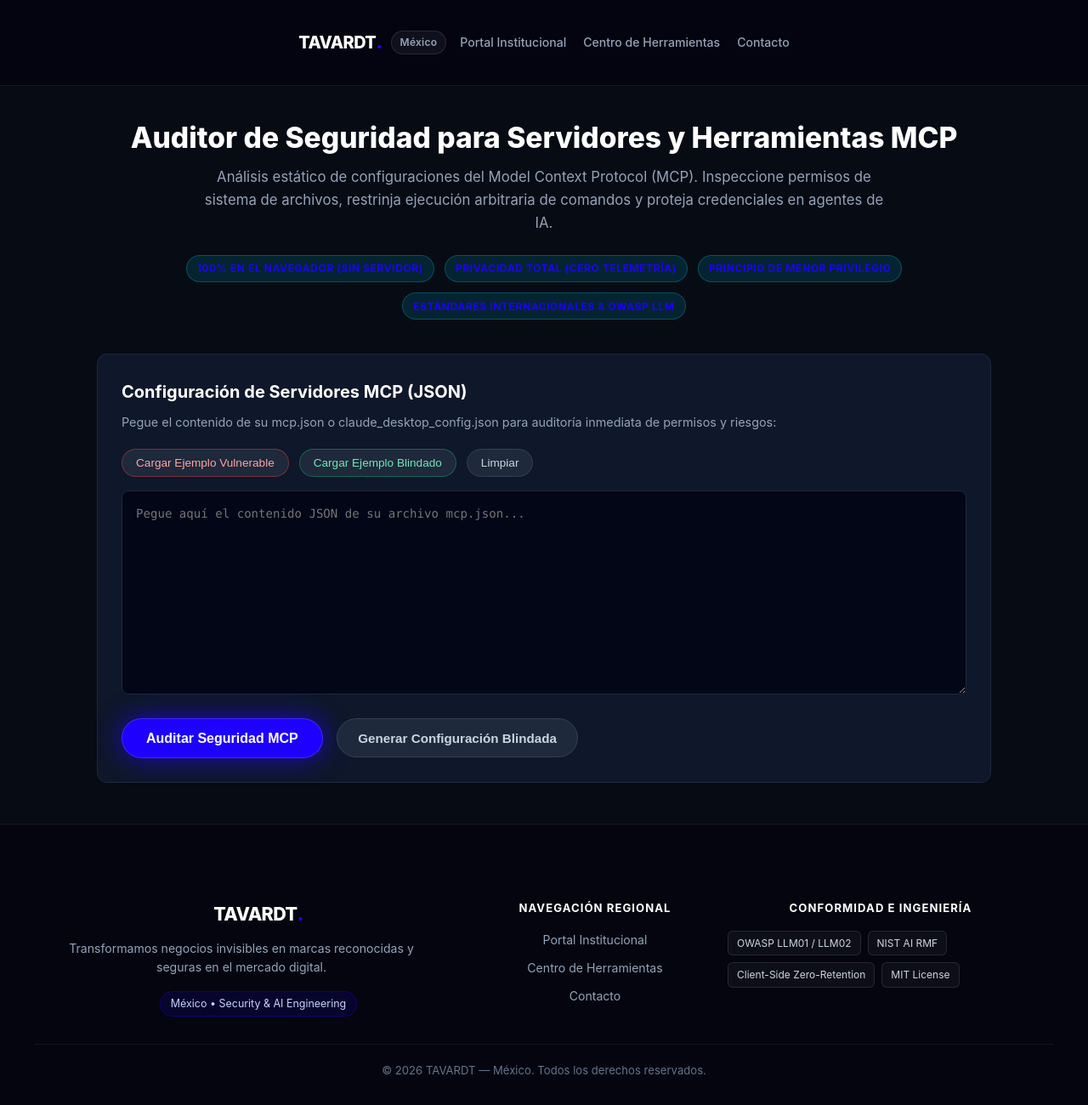
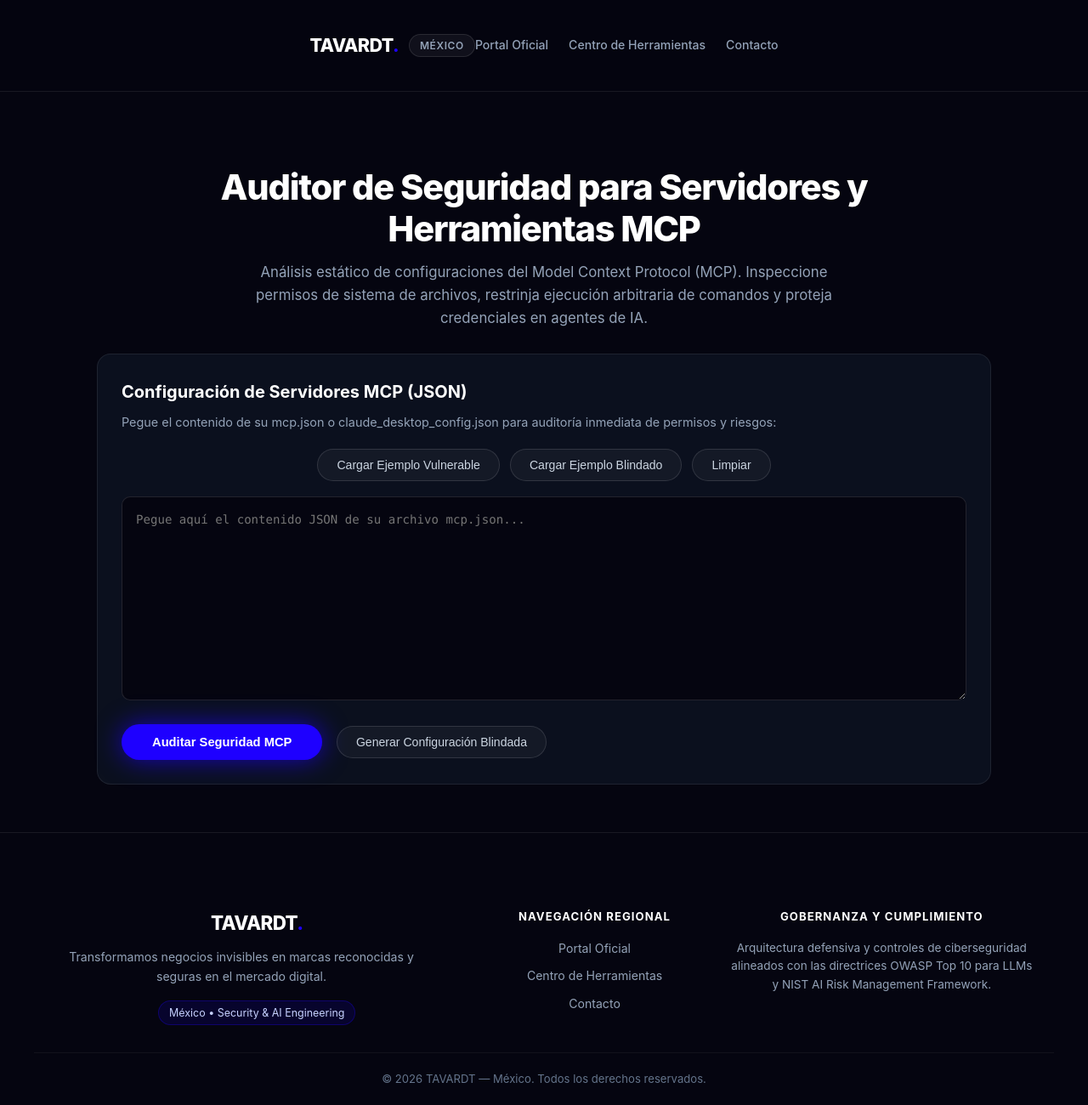
Before and after one commit to TAVARDT-Mexico/mcp-security-auditor-mx, a plain HTML site: page index.html in a window 1280 px wide. Shown: the whole page at 85% size. Drawn offline with Linux system fonts and the light colour scheme.

Commit message:
refactor(pages): apply unified obsidian theme #050510, purge junior badges, center buttons, enforce strict corporate standards

```diff
--- a/index.html
+++ b/index.html
@@ -80,215 +80,300 @@
   </script>
   <style>
 
-/* ==================== TAVARDT BRAND STANDARDIZATION ==================== */
+/* ==========================================================================
+   TAVARDT UNIFIED ENTERPRISE DESIGN SYSTEM (ASTRYX TOKENS)
+   ========================================================================== */
 :root {
-  --tavardt-blue: #1e00ff !important;
-  --tavardt-blue-hover: #1500db !important;
-  --tavardt-blue-glow: 0 0 30px rgba(30, 0, 255, 0.7) !important;
-  --tavardt-blue-glow-lg: 0 0 45px rgba(30, 0, 255, 0.95) !important;
+  --bg: #050510 !important;
+  --bg2: #0b101e !important;
+  --bg3: #111827 !important;
+  --card-bg: #0b101e !important;
+  --surface: #0b101e !important;
+  --surface-card: #0e1526 !important;
+  --surface-elevated: #131d33 !important;
+  --card-border: rgba(255, 255, 255, 0.08) !important;
+  --border: rgba(255, 255, 255, 0.08) !important;
   --accent: #1e00ff !important;
   --accent-hover: #1500db !important;
   --blue: #1e00ff !important;
+  --info: #1e00ff !important;
+  --text: #f8fafc !important;
+  --text-muted: #94a3b8 !important;
+  --text2: #94a3b8 !important;
+  --code-bg: #030712 !important;
+}
+
+html, body {
+  background-color: #050510 !important;
+  color: #f8fafc !important;
+  font-family: -apple-system, BlinkMacSystemFont, "Segoe UI", Roboto, Helvetica, Arial, sans-serif !important;
+  margin: 0 !important;
+  padding: 0 !important;
+  min-height: 100vh !important;
+  -webkit-font-smoothing: antialiased !important;
 }
 
 /* Header */
 .tavardt-header {
-  width: 100%;
-  background: rgba(5, 5, 16, 0.94);
-  backdrop-filter: blur(12px);
-  -webkit-backdrop-filter: blur(12px);
-  border-bottom: 1px solid rgba(255, 255, 255, 0.08);
-  position: sticky;
-  top: 0;
-  z-index: 999;
+  width: 100% !important;
+  background: rgba(5, 5, 16, 0.95) !important;
+  backdrop-filter: blur(16px) !important;
+  -webkit-backdrop-filter: blur(16px) !important;
+  border-bottom: 1px solid rgba(255, 255, 255, 0.08) !important;
+  position: sticky !important;
+  top: 0 !important;
+  z-index: 1000 !important;
 }
 .tavardt-header-inner {
-  max-width: 1200px;
-  margin: 0 auto;
-  padding: 14px 24px;
-  display: flex;
-  justify-content: space-between;
-  align-items: center;
-  gap: 16px;
-  flex-wrap: wrap;
+  max-width: 1200px !important;
+  margin: 0 auto !important;
+  padding: 16px 24px !important;
+  display: flex !important;
+  justify-content: space-between !important;
+  align-items: center !important;
+  box-sizing: border-box !important;
 }
 .tavardt-brand {
-  display: inline-flex;
-  align-items: center;
-  gap: 10px;
-  text-decoration: none;
-  color: #ffffff;
+  display: inline-flex !important;
+  align-items: center !important;
+  gap: 12px !important;
+  text-decoration: none !important;
+  color: #ffffff !important;
 }
 .tavardt-logo-text {
-  font-size: 1.25rem;
-  font-weight: 800;
-  letter-spacing: -0.03em;
-  color: #ffffff;
+  font-size: 1.35rem !important;
+  font-weight: 800 !important;
+  letter-spacing: -0.03em !important;
+  color: #ffffff !important;
 }
 .tavardt-brand-dot {
   color: #1e00ff !important;
-  font-size: 1.4rem;
-  line-height: 1;
 }
 .tavardt-badge-jurisdiction {
-  font-size: 0.75rem;
-  font-weight: 600;
-  color: #94a3b8;
-  padding: 3px 10px;
-  background: rgba(255, 255, 255, 0.05);
-  border: 1px solid rgba(255, 255, 255, 0.1);
-  border-radius: 9999px;
-  letter-spacing: 0.02em;
+  font-size: 0.75rem !important;
+  font-weight: 600 !important;
+  color: #94a3b8 !important;
+  padding: 3px 12px !important;
+  background: rgba(255, 255, 255, 0.05) !important;
+  border: 1px solid rgba(255, 255, 255, 0.1) !important;
+  border-radius: 9999px !important;
+  text-transform: uppercase !important;
+  letter-spacing: 0.05em !important;
 }
 .tavardt-nav {
-  display: flex;
-  align-items: center;
-  gap: 20px;
-  flex-wrap: wrap;
+  display: flex !important;
+  align-items: center !important;
+  gap: 24px !important;
 }
 .tavardt-nav-link {
-  color: #94a3b8;
-  text-decoration: none;
-  font-size: 0.88rem;
-  font-weight: 500;
-  transition: color 0.2s ease;
+  color: #94a3b8 !important;
+  text-decoration: none !important;
+  font-size: 0.88rem !important;
+  font-weight: 500 !important;
+  transition: color 0.2s ease !important;
 }
 .tavardt-nav-link:hover {
-  color: #ffffff;
+  color: #ffffff !important;
 }
 
-/* Centered Button Row */
-.btn-row, .sample-buttons {
+/* Hero Section */
+.tavardt-hero, .hero {
+  max-width: 1000px !important;
+  margin: 0 auto !important;
+  padding: 48px 24px 28px !important;
+  text-align: center !important;
+  box-sizing: border-box !important;
+  background: transparent !important;
+  border: none !important;
+}
+.tavardt-hero h1, .hero h1, h1 {
+  font-size: clamp(1.8rem, 4vw, 2.6rem) !important;
+  font-weight: 800 !important;
+  letter-spacing: -0.03em !important;
+  margin: 0 0 12px 0 !important;
+  color: #ffffff !important;
+  line-height: 1.2 !important;
+}
+.tavardt-hero p, .hero p {
+  font-size: 1.05rem !important;
+  color: #94a3b8 !important;
+  max-width: 720px !important;
+  margin: 0 auto !important;
+  line-height: 1.6 !important;
+}
+
+/* Strict Suppression of Junior Elements */
+.badge-bar, .badges, .hero-badge, .hero img, .hero-img, .cta-grid, .cta-btn.wa, [class*="wa"],  {
+  display: none !important;
+}
+
+/* Containers and Cards */
+.card, .main-card, .panel, .stage-card, .vector-card {
+  background: #0b101e !important;
+  border: 1px solid rgba(255, 255, 255, 0.08) !important;
+  border-radius: 16px !important;
+}
+.container, main, .main-wrap {
+  background: transparent !important;
+  border: none !important;
+  box-shadow: none !important;
+}
+
+/* Textareas & Inputs */
+textarea, input[type="text"] {
+  background: #050510 !important;
+  border: 1px solid rgba(255, 255, 255, 0.12) !important;
+  border-radius: 10px !important;
+  color: #f8fafc !important;
+  font-family: 'Fira Code', Consolas, Monaco, monospace !important;
+}
+textarea:focus, input[type="text"]:focus {
+  border-color: #1e00ff !important;
+  outline: none !important;
+  box-shadow: 0 0 15px rgba(30, 0, 255, 0.3) !important;
+}
+
+/* Button Centering Containers */
+.btn-row, .presets-row, .sample-buttons {
   display: flex !important;
   justify-content: center !important;
   align-items: center !important;
+  gap: 12px !important;
+  margin: 18px 0 !important;
   flex-wrap: wrap !important;
-  gap: 12px !important;
 }
 
-/* Primary Action Buttons */
-.btn-primary, button.btn-primary, .btn-action-main, #btn-generate-blueprint, #btn-audit, .btn-run, #run-audit-btn, .btn-execute, .btn-analyze, .cta-btn.primary, .btn-act, #btn-copy {
+/* PRIMARY BUTTONS: 100% TAVARDT Electric Blue (#1e00ff) */
+.btn-primary, button.btn-primary, .btn-action-main, #btn-generate-blueprint, #btn-audit, .btn-run, #run-audit-btn, .btn-execute, .btn-analyze {
   background: #1e00ff !important;
   color: #ffffff !important;
+  border: none !important;
   border-radius: 9999px !important;
-  border: 1px solid rgba(255, 255, 255, 0.15) !important;
+  font-size: 0.92rem !important;
+  font-weight: 600 !important;
+  padding: 13px 36px !important;
   box-shadow: 0 0 30px rgba(30, 0, 255, 0.7) !important;
-  font-weight: 600 !important;
   cursor: pointer !important;
   transition: all 0.25s cubic-bezier(0.16, 1, 0.3, 1) !important;
+  text-decoration: none !important;
+  display: inline-flex !important;
+  align-items: center !important;
+  justify-content: center !important;
 }
-.btn-primary:hover, button.btn-primary:hover, .btn-action-main:hover, #btn-generate-blueprint:hover, #btn-audit:hover, .btn-run:hover, #run-audit-btn:hover, .btn-execute:hover, .btn-analyze:hover, .cta-btn.primary:hover, .btn-act:hover, #btn-copy:hover {
+.btn-primary:hover, button.btn-primary:hover, .btn-action-main:hover, #btn-generate-blueprint:hover, #btn-audit:hover, .btn-run:hover, #run-audit-btn:hover, .btn-execute:hover, .btn-analyze:hover {
   background: #1500db !important;
   box-shadow: 0 0 45px rgba(30, 0, 255, 0.95) !important;
   transform: translateY(-1px) !important;
 }
 
-/* Secondary & Preset Buttons */
-.btn-secondary, button.btn-secondary, .btn-sample, .btn-preset, button.btn-preset, .btn-action-secondary, .code-tab, .tab-btn, .cta-btn.secondary {
+/* SECONDARY BUTTONS: Clean dark pill */
+.btn-secondary, button.btn-secondary, .btn-sample, .btn-preset, button.btn-preset, .btn-action-secondary, .code-tab, .tab-btn {
+  background: rgba(255, 255, 255, 0.04) !important;
+  border: 1px solid rgba(255, 255, 255, 0.12) !important;
+  color: #cbd5e1 !important;
   border-radius: 9999px !important;
+  font-size: 0.88rem !important;
+  font-weight: 500 !important;
+  padding: 10px 22px !important;
+  cursor: pointer !important;
   transition: all 0.2s ease !important;
 }
-.btn-secondary:hover, button.btn-secondary:hover, .btn-sample:hover, .btn-preset:hover, button.btn-preset:hover, .btn-action-secondary:hover, .cta-btn.secondary:hover {
+.btn-secondary:hover, button.btn-secondary:hover, .btn-sample:hover, .btn-preset:hover, button.btn-preset:hover, .btn-action-secondary:hover {
   border-color: #1e00ff !important;
   color: #ffffff !important;
+  background: rgba(30, 0, 255, 0.08) !important;
 }
 
-/* Tabs Active */
-.code-tab.active, .tab-btn.active, .tab.active, .arch-btn.active {
+/* Active State for Tabs & Selectors */
+.code-tab.active, .tab-btn.active, .tab.active, .arch-btn.active, .btn-preset.active-hard {
   border-color: #1e00ff !important;
+  color: #ffffff !important;
+  background: rgba(30, 0, 255, 0.12) !important;
 }
 
-/* Footer */
+/* Institutional Footer */
 .tavardt-footer {
-  width: 100%;
-  background: #050510;
-  border-top: 1px solid rgba(255, 255, 255, 0.08);
-  margin-top: 48px;
-  color: #94a3b8;
+  width: 100% !important;
+  background: #050510 !important;
+  border-top: 1px solid rgba(255, 255, 255, 0.08) !important;
+  margin-top: 56px !important;
+  color: #94a3b8 !important;
 }
 .tavardt-footer-inner {
-  max-width: 1200px;
-  margin: 0 auto;
-  padding: 48px 24px 32px;
-  display: grid;
-  grid-template-columns: 2fr 1fr 1.5fr;
-  gap: 36px;
+  max-width: 1200px !important;
+  margin: 0 auto !important;
+  padding: 48px 24px 32px !important;
+  display: grid !important;
+  grid-template-columns: 2fr 1fr 1.5fr !important;
+  gap: 40px !important;
 }
 @media (max-width: 768px) {
   .tavardt-footer-inner {
-    grid-template-columns: 1fr;
-    gap: 28px;
+    grid-template-columns: 1fr !important;
+    gap: 28px !important;
   }
 }
 .tavardt-footer-logo {
-  font-size: 1.35rem;
-  font-weight: 800;
-  color: #ffffff;
-  margin-bottom: 12px;
-  letter-spacing: -0.03em;
+  font-size: 1.4rem !important;
+  font-weight: 800 !important;
+  color: #ffffff !important;
+  margin-bottom: 12px !important;
+  letter-spacing: -0.03em !important;
 }
 .tavardt-footer-mission {
-  font-size: 0.88rem;
-  line-height: 1.6;
-  color: #94a3b8;
-  margin-bottom: 16px;
-  max-width: 440px;
+  font-size: 0.88rem !important;
+  line-height: 1.6 !important;
+  color: #94a3b8 !important;
+  margin-bottom: 16px !important;
+  max-width: 440px !important;
 }
 .tavardt-footer-jurisdiction-tag {
-  display: inline-block;
-  font-size: 0.78rem;
-  color: #c7d2fe;
-  background: rgba(30, 0, 255, 0.12);
-  border: 1px solid rgba(30, 0, 255, 0.3);
-  padding: 4px 12px;
-  border-radius: 9999px;
+  display: inline-block !important;
+  font-size: 0.78rem !important;
+  color: #c7d2fe !important;
+  background: rgba(30, 0, 255, 0.12) !important;
+  border: 1px solid rgba(30, 0, 255, 0.3) !important;
+  padding: 4px 12px !important;
+  border-radius: 9999px !important;
 }
 .tavardt-footer-heading {
-  font-size: 0.82rem;
-  font-weight: 700;
-  text-transform: uppercase;
-  letter-spacing: 0.08em;
-  color: #ffffff;
-  margin-bottom: 16px;
+  font-size: 0.82rem !important;
+  font-weight: 700 !important;
+  text-transform: uppercase !important;
+  letter-spacing: 0.08em !important;
+  color: #ffffff !important;
+  margin-bottom: 16px !important;
 }
 .tavardt-footer-links {
-  list-style: none;
-  padding: 0;
-  margin: 0;
-  display: flex;
-  flex-direction: column;
-  gap: 10px;
+  list-style: none !important;
+  padding: 0 !important;
+  margin: 0 !important;
+  display: flex !important;
+  flex-direction: column !important;
+  gap: 10px !important;
 }
 .tavardt-footer-links a {
-  color: #94a3b8;
-  text-decoration: none;
-  font-size: 0.88rem;
-  transition: color 0.2s ease;
+  color: #94a3b8 !important;
+  text-decoration: none !important;
+  font-size: 0.88rem !important;
+  transition: color 0.2s ease !important;
 }
 .tavardt-footer-links a:hover {
-  color: #1e00ff;
+  color: #1e00ff !important;
 }
-.tavardt-footer-badges {
-  display: flex;
-  flex-wrap: wrap;
-  gap: 8px;
-}
-.tavardt-fbadge {
-  font-size: 0.75rem;
-  color: #cbd5e1;
-  background: rgba(255, 255, 255, 0.04);
-  border: 1px solid rgba(255, 255, 255, 0.1);
-  padding: 4px 10px;
-  border-radius: 6px;
+.tavardt-footer-compliance-text {
+  font-size: 0.85rem !important;
+  line-height: 1.6 !important;
+  color: #94a3b8 !important;
 }
 .tavardt-footer-bottom {
-  max-width: 1200px;
-  margin: 0 auto;
-  padding: 20px 24px;
-  border-top: 1px solid rgba(255, 255, 255, 0.05);
-  text-align: center;
-  font-size: 0.82rem;
-  color: #64748b;
+  max-width: 1200px !important;
+  margin: 0 auto !important;
+  padding: 20px 24px !important;
+  border-top: 1px solid rgba(255, 255, 255, 0.05) !important;
+  text-align: center !important;
+  font-size: 0.82rem !important;
+  color: #64748b !important;
 }
 
   </style>
@@ -302,14 +387,14 @@
       --bg: #070b14;
       --card-bg: #0f172a;
       --card-border: #1e293b;
-      --accent: #1e00ff;
-      --accent-hover: #1500db;
+      --accent: #06b6d4;
+      --accent-hover: #0891b2;
       --text: #f1f5f9;
       --text-muted: #94a3b8;
       --pass: #10b981;
       --warn: #f59e0b;
       --fail: #ef4444;
-      --info: #1e00ff;
+      --info: #3b82f6;
       --code-bg: #020617;
     }
     * { box-sizing: border-box; margin: 0; padding: 0; }
@@ -650,7 +735,7 @@
       <span class="tavardt-badge-jurisdiction">México</span>
     </a>
     <nav class="tavardt-nav">
-      <a href="https://ag.tavardt.com/mx/" class="tavardt-nav-link" target="_blank" rel="noopener">Portal Institucional</a>
+      <a href="https://ag.tavardt.com/mx/" class="tavardt-nav-link" target="_blank" rel="noopener">Portal Oficial</a>
       <a href="https://tools.tavardt.com/mx/" class="tavardt-nav-link" target="_blank" rel="noopener">Centro de Herramientas</a>
       <a href="https://ag.tavardt.com/mx/contacto/" class="tavardt-nav-link" target="_blank" rel="noopener">Contacto</a>
     </nav>
@@ -661,12 +746,7 @@
     <div class="hero">
       <h1>Auditor de Seguridad para Servidores y Herramientas MCP</h1>
       <p>Análisis estático de configuraciones del Model Context Protocol (MCP). Inspeccione permisos de sistema de archivos, restrinja ejecución arbitraria de comandos y proteja credenciales en agentes de IA.</p>
-      <div class="badge-bar">
-        <span class="badge">100% En el Navegador (Sin Servidor)</span>
-        <span class="badge">Privacidad Total (Cero Telemetría)</span>
-        <span class="badge">Principio de Menor Privilegio</span>
-        <span class="badge">Estándares Internacionales & OWASP LLM</span>
-      </div>
+
     </div>
 
     <div class="card">
@@ -741,19 +821,14 @@
     <div class="tavardt-footer-col">
       <div class="tavardt-footer-heading">Navegación Regional</div>
       <ul class="tavardt-footer-links">
-        <li><a href="https://ag.tavardt.com/mx/" target="_blank" rel="noopener">Portal Institucional</a></li>
+        <li><a href="https://ag.tavardt.com/mx/" target="_blank" rel="noopener">Portal Oficial</a></li>
         <li><a href="https://tools.tavardt.com/mx/" target="_blank" rel="noopener">Centro de Herramientas</a></li>
         <li><a href="https://ag.tavardt.com/mx/contacto/" target="_blank" rel="noopener">Contacto</a></li>
       </ul>
     </div>
     <div class="tavardt-footer-col">
-      <div class="tavardt-footer-heading">Conformidad e Ingeniería</div>
-      <div class="tavardt-footer-badges">
-        <span class="tavardt-fbadge">OWASP LLM01 / LLM02</span>
-        <span class="tavardt-fbadge">NIST AI RMF</span>
-        <span class="tavardt-fbadge">Client-Side Zero-Retention</span>
-        <span class="tavardt-fbadge">MIT License</span>
-      </div>
+      <div class="tavardt-footer-heading">Gobernanza y Cumplimiento</div>
+      <p class="tavardt-footer-compliance-text">Arquitectura defensiva y controles de ciberseguridad alineados con las directrices OWASP Top 10 para LLMs y NIST AI Risk Management Framework.</p>
     </div>
   </div>
   <div class="tavardt-footer-bottom">
```
